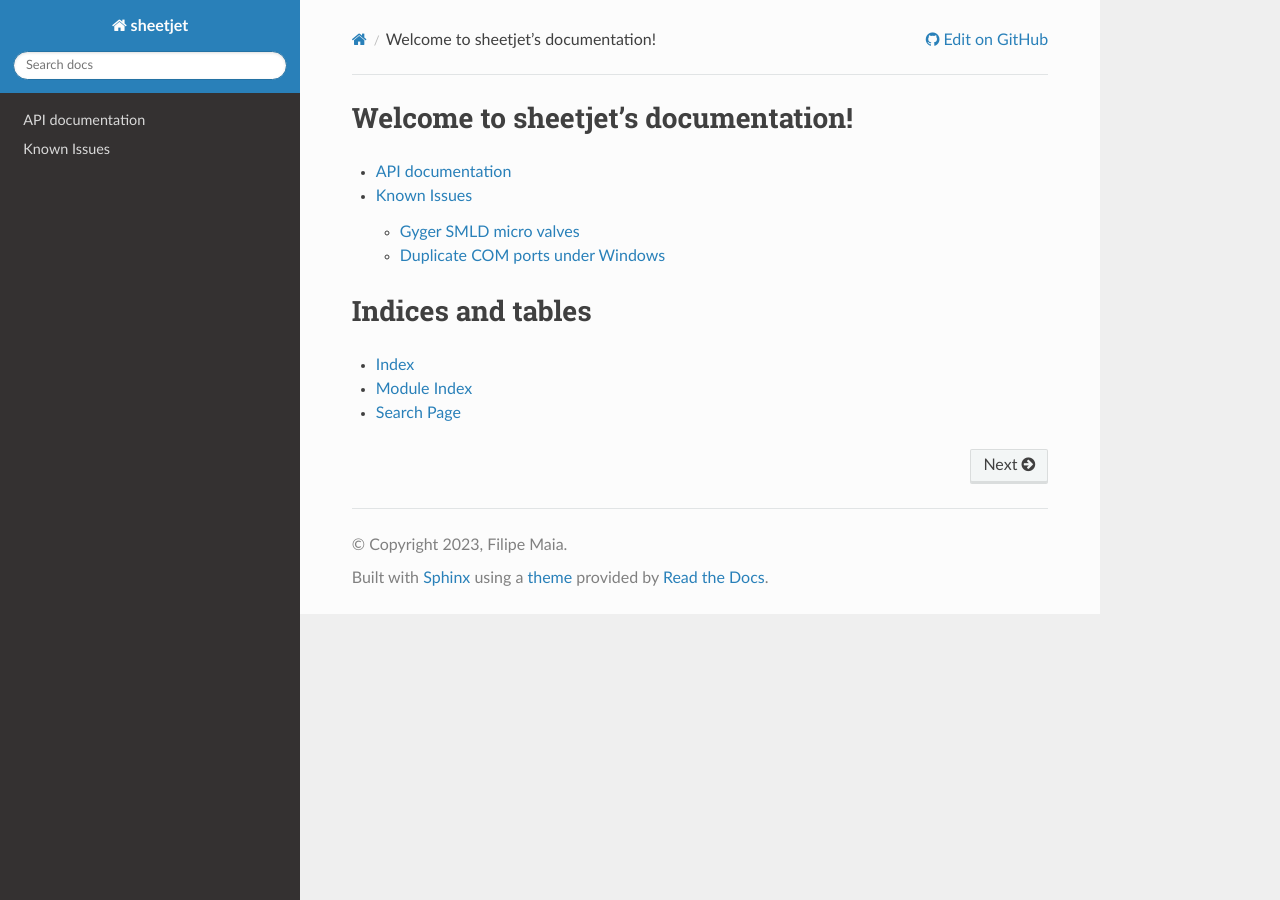
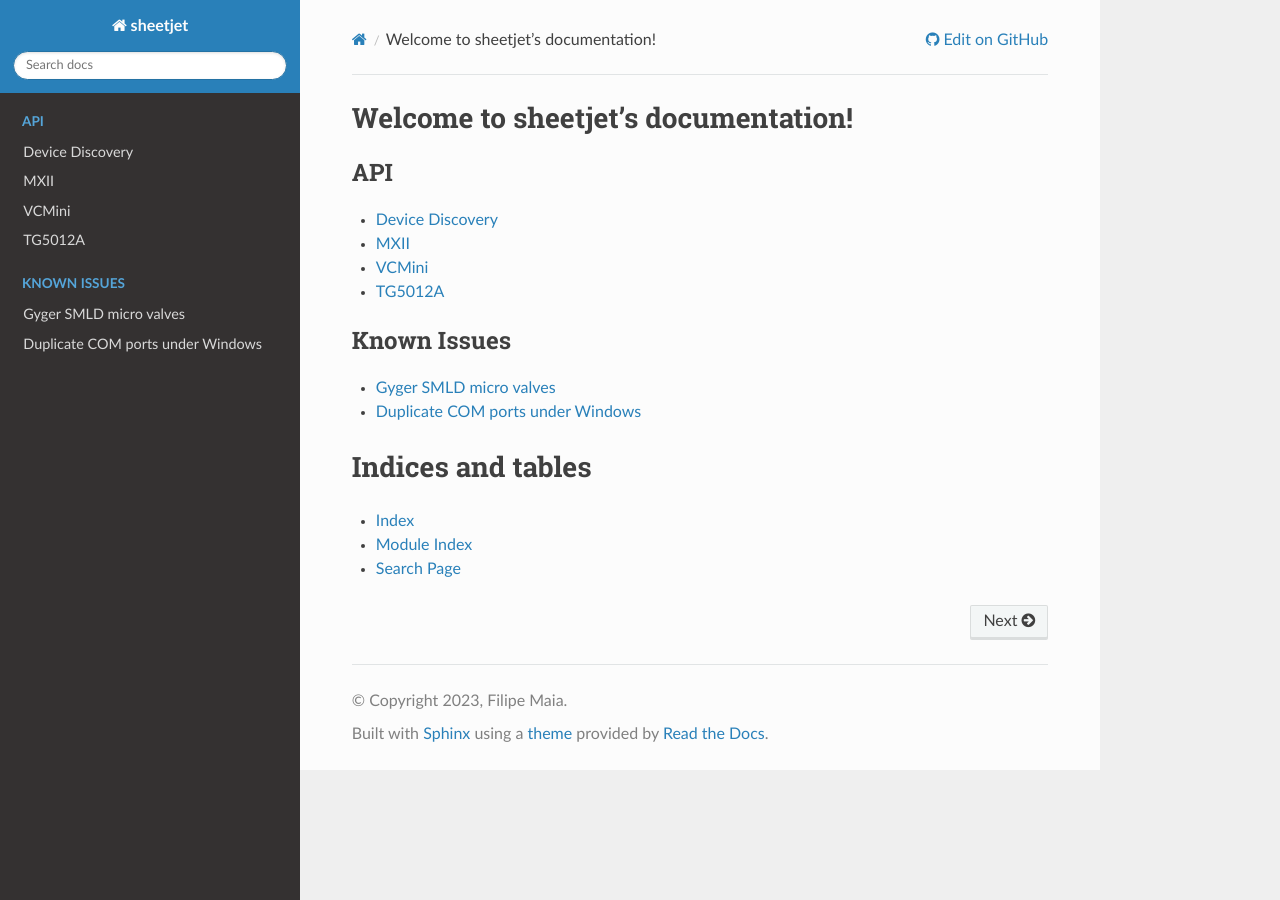
Before and after one commit to FilipeMaia/gyger, a Sphinx documentation site: the page built from docs/index.rst, in a window 1280 px wide. Built offline with Sphinx 7.4.7 and the Read the Docs theme 2.0.0, drawn with Linux system fonts in a browser that asks for light colours.

Commit message:
Split documentation in more pages

```diff
--- a/docs/conf.py
+++ b/docs/conf.py
@@ -32,6 +32,7 @@ autodoc_preserve_defaults=True
 html_theme = 'sphinx_rtd_theme'
 html_static_path = ['_static']
 
+# show the "Edit on GitHub" link
 html_context = {
     "display_github": True, # Integrate GitHub
     "github_user": "FilipeMaia", # Username
@@ -39,3 +40,6 @@ html_context = {
     "github_version": "main", # Version
     "conf_py_path": "/docs/", # Path in the checkout to the docs root
 }
+
+# Don't show class names inside of pages with the same title
+html_theme_options = {"titles_only": True}
--- a/docs/index.rst
+++ b/docs/index.rst
@@ -7,9 +7,18 @@ Welcome to sheetjet's documentation!
 ====================================
 
 .. toctree::
-   :maxdepth: 2
+   :maxdepth: 1
+   :caption: API
 
-   sheetjet
+   discovery
+   mxii
+   vcmini
+   tg5012a
+
+.. toctree::
+   :maxdepth: 1
+   :caption: Known Issues
+
    known_issues
 
 Indices and tables
--- a/docs/known_issues.rst
+++ b/docs/known_issues.rst
@@ -1,6 +1,3 @@
-Known Issues
-============
-
 Gyger SMLD micro valves
 +++++++++++++++++++++++
 To trigger valves you need to send them a pulse longer than 10 us.
--- /dev/null
+++ b/docs/mxii.rst
@@ -0,0 +1,6 @@
+MXII
+====
+
+.. autoclass:: sheetjet.MXII
+   :members:
+   :undoc-members:
--- /dev/null
+++ b/docs/vcmini.rst
@@ -0,0 +1,6 @@
+VCMini
+======
+
+.. autoclass:: sheetjet.VCMini
+   :members:
+   :undoc-members:
```
Also changed, not shown: docs/discovery.rst (added, +8 -0 lines), docs/sheetjet.rst (deleted, +0 -20 lines), docs/tg5012a.rst (added, +7 -0 lines).
